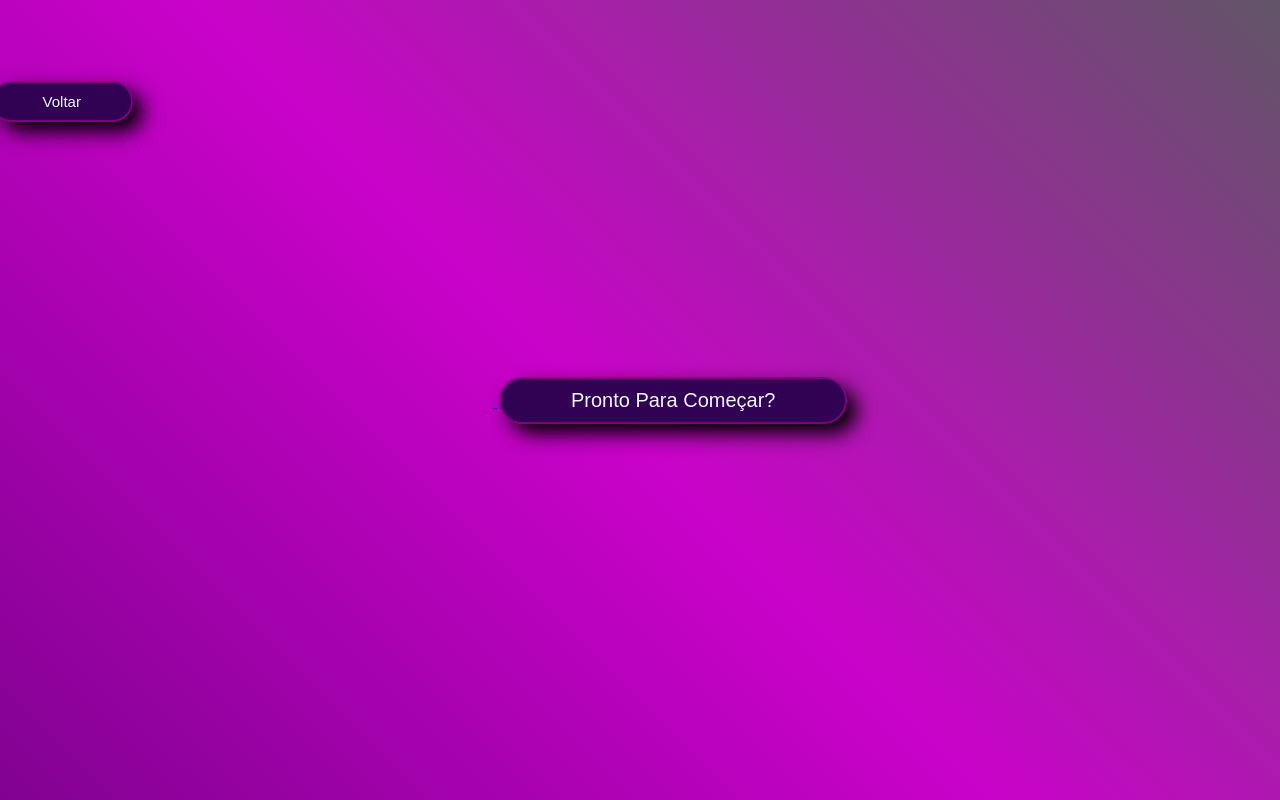
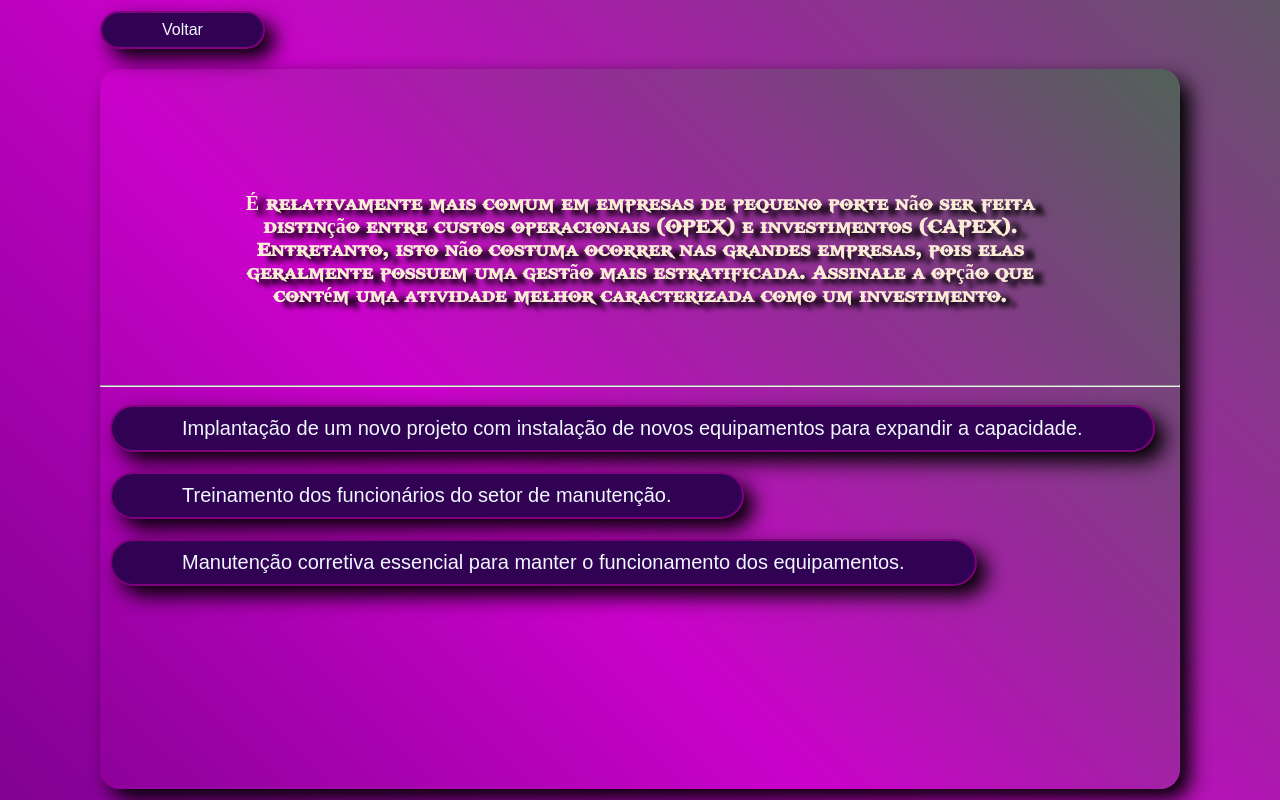
Before and after one commit to MiguelVitorM/ProjectQuiz, a plain HTML site: page ProjectQuiz 2.1/html/game.html in a window 1280 px wide. Drawn offline with Linux system fonts and the light colour scheme.

Commit message:
Att tela de game

```diff
--- /dev/null
+++ b/ProjectQuiz 2.1/JS/index.js
@@ -0,0 +1 @@
+const resposta = "Manutenção corretiva essencial para manter o funcionamento dos equipamentos."(true
--- a/ProjectQuiz 2.1/css/gamestyle.css
+++ b/ProjectQuiz 2.1/css/gamestyle.css
@@ -1,3 +1,8 @@
+html body{
+  margin: 0;
+  width: 100%;
+  height: 100dvh;
+}
 @keyframes gradientAnimation {
     0% {
       background-position: 0% 50%;
@@ -18,12 +23,61 @@
     background-size: 300% 300%;
     animation: gradientAnimation 15s ease infinite;
     display: flex;
+    align-items: center;
     justify-content: center;
+
+}
+@font-face {
+  font-family: GodOfWar;
+  src: url(../font/GODOFWAR.TTF);
+}
+
+.conteiner .alt_size h1{
+  font-size: 20px;
+  color: antiquewhite;
+  width: 80%;
+  display: flex;
+  position: relative;
+  text-align: center;
+  margin: auto auto;
+  top: -70px;
+  font-family: GodOfWar;
+  text-shadow: 10px 5px 5px  rgb(0, 0, 0);
+}
+
+.conteiner{
+
+  box-shadow: 10px 10px 20px;
+  width: 1080px;
+  height: 720px;
+  border-radius: 20px;
+  margin: 10px;
+  background: linear-gradient(45deg, #b94a00, #310153, #ca02ca, #01a20c
+  );
+  display: flex;
+  background-size: 300% 300%;
+  animation: gradientAnimation  10s ease infinite;
   align-items: center;
+  justify-content: center;
+  justify-items: center;
+
+}
+
+.gameback{
+  margin: 10px;
+  box-shadow: 10px 10px 20px black;
+  border: 2px solid purple;
+  padding: 8px 60px;
+  border-radius: 30px;
+  background-color: #310153;
+  font-size: 16px;
+  font-family:fantasy;
+  color: aliceblue;
+  cursor: pointer;
 }
 
 .gamebutton{
-    margin: 2px;
+  margin: 10px;
   box-shadow: 10px 10px 20px black;
   border: 2px solid purple;
   padding: 10px 70px;
@@ -33,19 +87,16 @@
   font-family:fantasy;
   color: aliceblue;
   cursor: pointer;
+  align-items: center;
+  justify-content: center;
 }
-   .gameback {
-          margin: -40px;
-          position: relative;
-          left: -400px;
-          top: -300px;
-          box-shadow: 10px 10px 20px black;
-          border: 2px solid purple;
-          padding: 10px 50px;
-          border-radius: 30px;
-          background-color: #310153;
-          font-size: 15px;
-          font-family:fantasy;
-          color: aliceblue;
-          cursor: pointer;
+
+.gamebutton:hover,
+.gameback:hover {
+  transform: translateY(-3px);
+  background-color: #b006b0;
 }
+.linha{
+  color: black;
+  border: 4px solid black;
+}
--- a/ProjectQuiz 2.1/css/pagsobre.css
+++ b/ProjectQuiz 2.1/css/pagsobre.css
@@ -56,6 +56,10 @@ html {
           color: aliceblue;
           cursor: pointer;
         }
+        .back:hover{
+          transform: translateY(-3px);
+          background-color:  #b006b0;
+        }
 
         .header {
             position: relative;
--- a/ProjectQuiz 2.1/css/style.css
+++ b/ProjectQuiz 2.1/css/style.css
@@ -38,6 +38,11 @@ html {
     src: url(../font/Lemon\ Shake\ Shake.ttf);
 }
 
+@font-face {
+  font-family: GodOfWar;
+  src: url(../font/GODOFWAR.TTF);
+}
+
 .container{
     border-radius: 10%;
     margin: 0;
@@ -51,15 +56,17 @@ html {
     flex-wrap: wrap;
     align-items: center;
     justify-content: center;
+    box-shadow: 5px 5px 20px;
 }
 
 .nameQuiz{
-    font-family: MinhaFonte;
+    font-family: GodOfWar;
     font-size: 40px;
     text-shadow: 10px 5px 20px black ;
     color: white;
     text-align: center;
     align-items: center;
+
 }
 .menus{
  flex: 1 1 content;
@@ -83,3 +90,8 @@ html {
   color: aliceblue;
   cursor: pointer;
 }
+
+.button:hover{
+  transform: translateY(-3px);
+  background-color:  #b006b0;
+}
--- a/ProjectQuiz 2.1/html/game.html
+++ b/ProjectQuiz 2.1/html/game.html
@@ -1,10 +1,12 @@
-<!DOCTYPE html>
-<html lang="en">
+<html lang="pt-br">
+    <!DOCTYPE html>
 <head>
     <meta charset="UTF-8">
     <meta name="viewport" content="width=device-width, initial-scale=1.0">
     <title>Game</title>
     <link rel="stylesheet" href="../css/gamestyle.css">
+    <link rel="shortcut icon" href="../img/quiznave1.svg" type="image/x-icon">
+
 
 </head>
 <body class="bodygame">
@@ -13,9 +15,26 @@
             <input type="button" value="Voltar" id="GameVoltar" class="gameback">
 
         </a>
+        <div class="conteiner">
+            <div>
+                <div class="alt_size">
+                    <h1>É relativamente mais comum em empresas de pequeno porte não ser feita distinção entre custos operacionais (OPEX) e investimentos (CAPEX). Entretanto, isto não costuma ocorrer nas grandes empresas, pois elas geralmente possuem uma gestão mais estratificada.
+                        Assinale a opção que contém uma atividade melhor caracterizada como um investimento.</h1>
+                </div>
+                <div>
+                    <hr>
 
-        <input  type="button" value="Pronto Para Começar?" id="Startar" class="gamebutton" >
+                </div>
+                <div class="quests">
+                    <input  type="button" value="Implantação de um novo projeto com instalação de novos equipamentos para expandir a capacidade." id="Startar" class="gamebutton" >
+                    <input  type="button" value="Treinamento dos funcionários do setor de manutenção." id="Startar" class="gamebutton" >
+                    <input  type="button" value="Manutenção corretiva essencial para manter o funcionamento dos equipamentos." id="Startar" class="gamebutton" >
+
+                </div>
+            </div>
+
+        </div>
     </div>
-
+    <script href="../JS/index.js"></script>
 </body>
 </html>
```
Also changed, not shown: ProjectQuiz 2.1/font/GODOFWAR.TTF (added), ProjectQuiz 2.1/img/quiznave1.svg (added), ProjectQuiz 2.1/index.js (deleted). Lines whose indentation alone changed are shown as unchanged.
